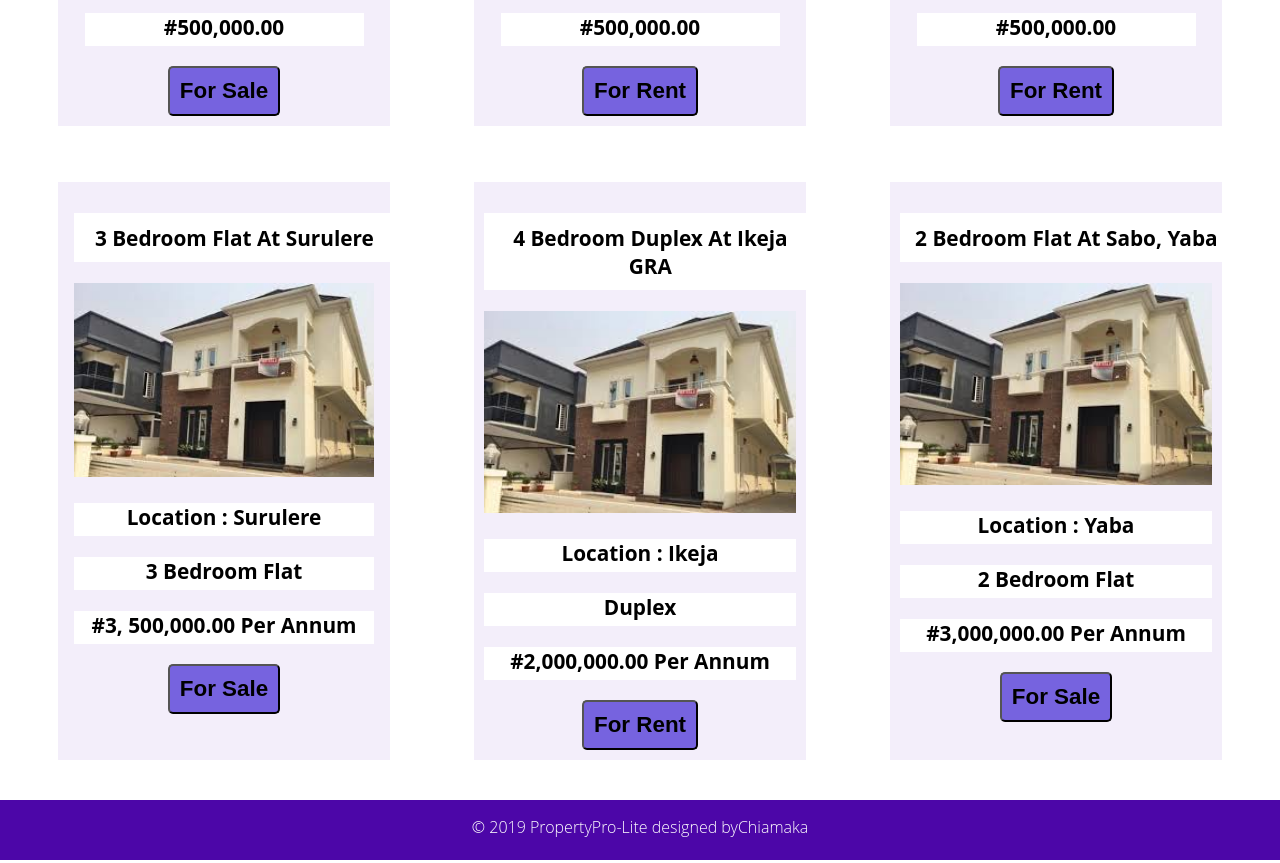
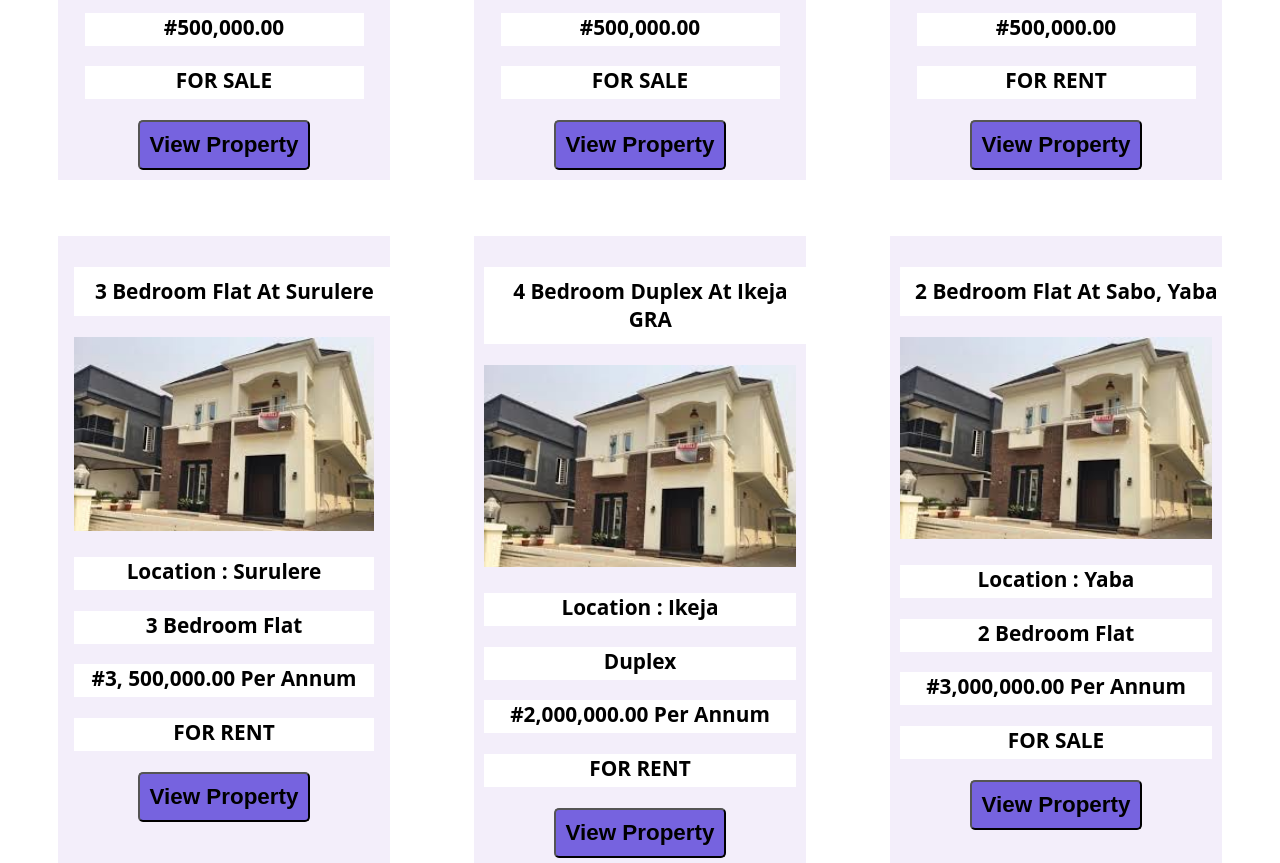
Before and after one commit to ChiamakaObitube/PropertyPro-Lite, a plain HTML site: page UI/view-all-property.html in a window 1280 px wide. Shown: the part 580-1443 px from the top of the page. Drawn offline with Linux system fonts and the light colour scheme.

Commit message:
feature(viewSpecificProperty) User can view a specific property - ensure that there is a button where a user clicks to view specific property - ensure that the UIis simple and attractive to the user [Delivers #166712738]

```diff
--- a/UI/view-all-property.html
+++ b/UI/view-all-property.html
@@ -46,8 +46,9 @@
 					<p class="property-details">Location : Surulere</p>
 					<p class="property-details">Mini Flat</p>
 					<p class="property-details">#500,000.00</p>
+					<p class="property-details">FOR SALE</p>
 					<div class="menu-button">
-						<button>For Sale</button>
+						<button>View Property</button>
 
 					</div>
 				</div>
@@ -61,8 +62,9 @@
 					<p class="property-details">Location : Surulere</p>
 					<p class="property-details">3 Bedroom Flat</p>
 					<p class="property-details">#500,000.00</p>
+					<p class="property-details">FOR SALE</p>
 					<div class="menu-button">
-						<button>For Rent</button>
+						<button>View Property</button>
 					</div>
 				</div>
 			</div>
@@ -74,8 +76,9 @@
 					<p class="property-details">Location : Surulere</p>
 					<p class="property-details">Mini Flat</p>
 					<p class="property-details">#500,000.00</p>
-					<div class="menu-button">
-						<button>For Rent</button>
+				<p class="property-details">FOR RENT</p>
+				<div class="menu-button">
+					<button>View Property</button>
 					</div>
 				</div>
 			</div>
@@ -86,8 +89,9 @@
 					<p class="property-details">Location : Surulere</p>
 					<p class="property-details">3 Bedroom Flat</p>
 					<p class="property-details">#3, 500,000.00 per annum</p>
+					<p class="property-details">FOR RENT</p>
 					<div class="menu-button">
-						<button>For Sale</button>
+						<button>View Property</button>
 					</div>
 				</div>
 			</div>
@@ -98,8 +102,9 @@
 					<p class="property-details">Location : Ikeja</p>
 					<p class="property-details">Duplex</p>
 					<p class="property-details">#2,000,000.00 per annum</p>
+					<p class="property-details">FOR RENT</p>
 					<div class="menu-button">
-						<button>For Rent</button>
+						<button>View Property</button>
 
 					</div>
 				</div>
@@ -111,8 +116,9 @@
 					<p class="property-details">Location : Yaba</p>
 					<p class="property-details">2 Bedroom Flat</p>
 					<p class="property-details">#3,000,000.00 per annum</p>
-					<div class="menu-button">
-						<button>For Sale</button>
+						<p class="property-details">FOR SALE</p>
+						<div class="menu-button">
+							<button>View Property</button>
 					</div>
 				</div>
 			</div>
```
